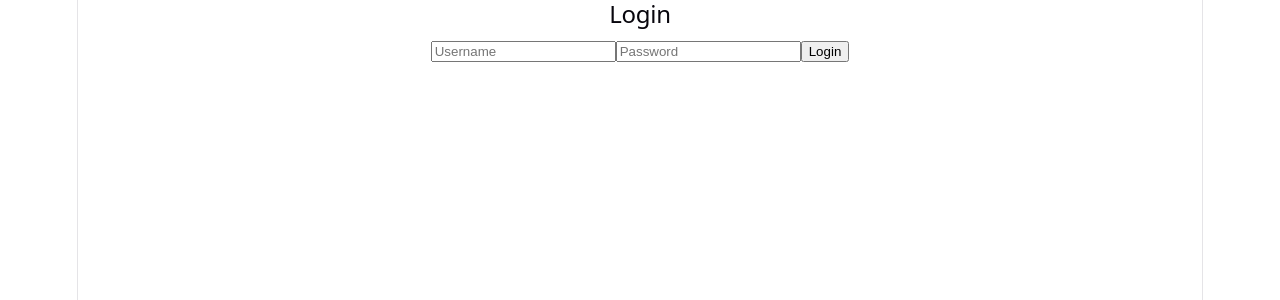
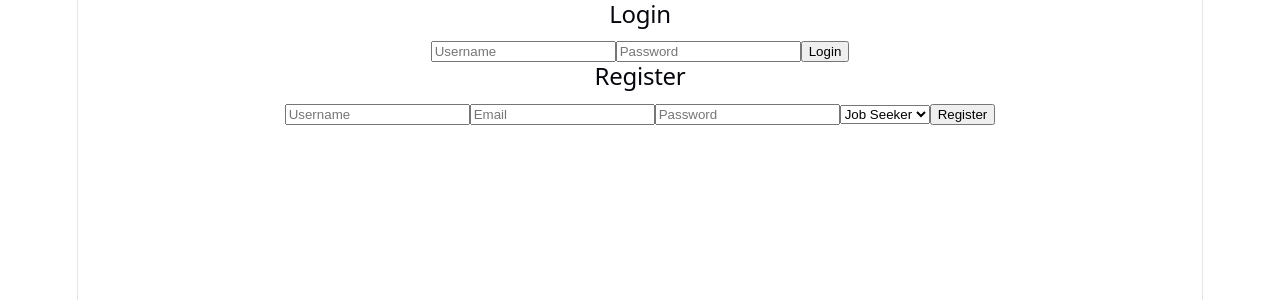
Before and after one commit to hashini0123/careerbridge-job-portal, a React app in the folder frontend/: page / in a window 1280 px wide. Shown: the top 300 px of the page. Built offline with nearby package versions, Linux system fonts and the light colour scheme; the HTML template or start-up script is replaced by a standard one.

Commit message:
Add login and registration integration

```diff
--- a/frontend/src/App.jsx
+++ b/frontend/src/App.jsx
@@ -1,9 +1,11 @@
 import Login from "./pages/Login";
+import Register from "./pages/Register";
 
 function App() {
   return (
     <div>
       <Login />
+      <Register />
     </div>
   );
 }
--- a/frontend/src/pages/Register.jsx
+++ b/frontend/src/pages/Register.jsx
@@ -0,0 +1,58 @@
+import { useState } from "react";
+import { register } from "../services/authService";
+
+function Register() {
+  const [username, setUsername] = useState("");
+  const [email, setEmail] = useState("");
+  const [password, setPassword] = useState("");
+  const [role, setRole] = useState("JOB_SEEKER");
+
+  const handleRegister = async () => {
+    try {
+      await register(username, email, password, role);
+      alert("Registration successful");
+    } catch (error) {
+        console.log("Register error:", error.response?.data);
+        alert("Registration failed");
+    }
+  };
+
+  return (
+    <div>
+      <h2>Register</h2>
+
+      <input
+        type="text"
+        placeholder="Username"
+        value={username}
+        onChange={(event) => setUsername(event.target.value)}
+      />
+
+      <input
+        type="email"
+        placeholder="Email"
+        value={email}
+        onChange={(event) => setEmail(event.target.value)}
+      />
+
+      <input
+        type="password"
+        placeholder="Password"
+        value={password}
+        onChange={(event) => setPassword(event.target.value)}
+      />
+
+      <select
+        value={role}
+        onChange={(event) => setRole(event.target.value)}
+      >
+        <option value="JOB_SEEKER">Job Seeker</option>
+        <option value="EMPLOYER">Employer</option>
+      </select>
+
+      <button onClick={handleRegister}>Register</button>
+    </div>
+  );
+}
+
+export default Register;
--- a/frontend/src/services/authService.js
+++ b/frontend/src/services/authService.js
@@ -8,3 +8,15 @@ export const login = async (username, password) => {
 
   return response.data;
 };
+
+export const register = async (username, email, password, role) => {
+  const response = await api.post("/auth/register/", {
+    username,
+    email,
+    password,
+    role,
+  });
+
+  return response.data;
+
+}
```
